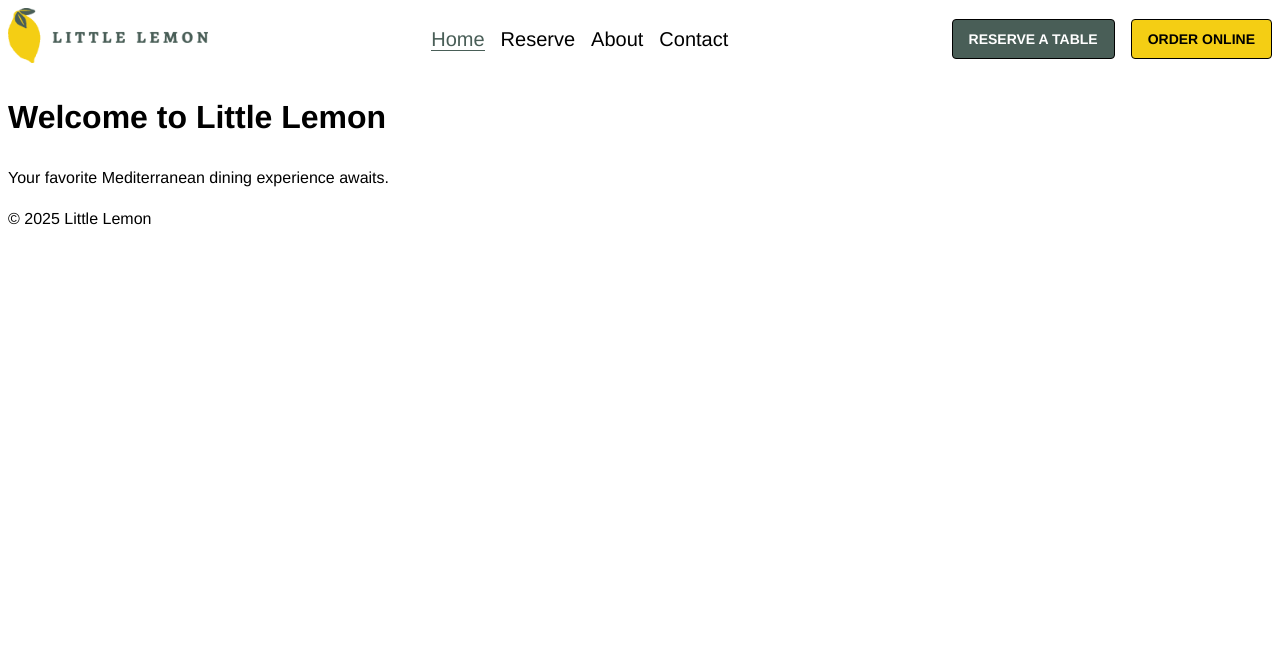
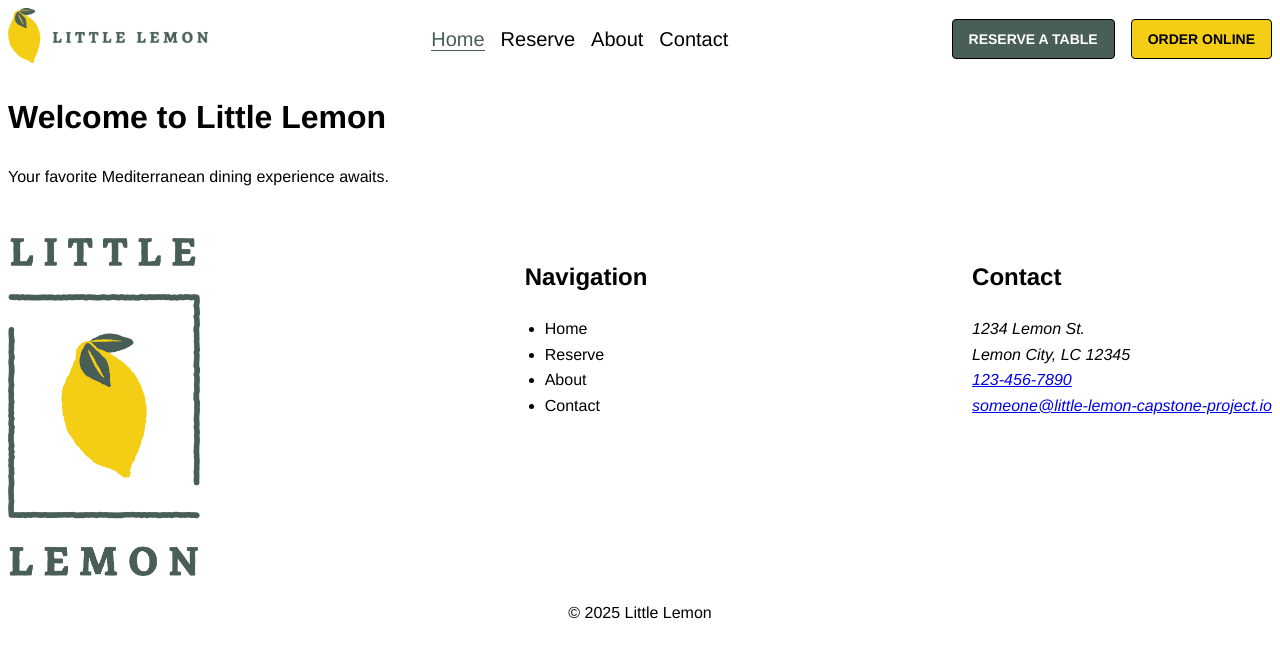
Before and after one commit to WesleySmits/Meta-Front-End-Developer-Capstone-Project, a React (Vite) app: page / in a window 1280 px wide. Shown: the top 658 px of the page. Built offline with nearby package versions, Linux system fonts and the light colour scheme.

Commit message:
Add Footer component

```diff
--- a/src/App.tsx
+++ b/src/App.tsx
@@ -7,6 +7,7 @@ import Header from './components/layout/header/Header';
 import { useCallback, useState } from 'react';
 import SidePanel from './components/base/side-panel/SidePanel';
 import MobileNavigation from './components/navigation/mobile/MobileNavigation';
+import Footer from './components/layout/footer/Footer';
 
 function App() {
     const [isPanelOpen, setPanelOpen] = useState(false);
@@ -27,9 +28,7 @@ function App() {
                     </Routes>
                 </main>
 
-                <footer>
-                    <p>&copy; 2025 Little Lemon</p>
-                </footer>
+                <Footer />
 
                 <SidePanel isOpen={isPanelOpen} onClose={handlePanelClose}>
                     <MobileNavigation />
--- /dev/null
+++ b/src/components/layout/footer/Footer.d.ts
@@ -0,0 +1,3 @@
+import React from 'react';
+declare const Footer: React.FC;
+export default Footer;
--- /dev/null
+++ b/src/components/layout/footer/Footer.module.css
@@ -0,0 +1,41 @@
+.footer {
+    display: flex;
+    flex-flow: column nowrap;
+    align-items: center;
+    gap: 1rem;
+    padding: 2rem 0;
+    max-width: var(--container-max-width);
+    margin: auto;
+
+    p {
+        margin: 0;
+    }
+
+    img {
+        max-width: 15vw;
+    }
+}
+
+.footerColumns {
+    display: flex;
+    flex-flow: column nowrap;
+    gap: 1rem;
+    width: 100%;
+
+    ul {
+        padding: 0 0 0 1.25rem;
+    }
+
+    nav a {
+        color: inherit;
+        text-decoration: none;
+    }
+}
+
+@media (min-width: 768px) {
+    .footerColumns {
+        flex-direction: row;
+        flex-wrap: wrap;
+        justify-content: space-between;
+    }
+}
--- /dev/null
+++ b/src/components/layout/footer/Footer.tsx
@@ -0,0 +1,54 @@
+import React from 'react';
+import NavigationMenu from '../../navigation/links';
+import { NavLink } from 'react-router-dom';
+import styles from './Footer.module.css';
+
+const Footer: React.FC = () => {
+    const year = new Date().getFullYear();
+
+    return (
+        <footer className={styles.footer}>
+            <div className={styles.footerColumns}>
+                <section>
+                    <img src="/logo-vertical.png" alt="Little Lemon Logo" width="200" height="352" />
+                </section>
+
+                <section>
+                    <h2>Navigation</h2>
+                    <nav>
+                        <ul>
+                            {NavigationMenu.map((item, index) => {
+                                return (
+                                    <li key={item.label + index}>
+                                        <NavLink to={item.href}>{item.label}</NavLink>
+                                    </li>
+                                );
+                            })}
+                        </ul>
+                    </nav>
+                </section>
+
+                <section>
+                    <h2>Contact</h2>
+
+                    <address>
+                        <p>1234 Lemon St.</p>
+                        <p>Lemon City, LC 12345</p>
+                        <p>
+                            <a href="tel:+1234567890">123-456-7890</a>
+                        </p>
+                        <p>
+                            <a href="mailto:someone@little-lemon-capstone-project.io">
+                                someone@little-lemon-capstone-project.io
+                            </a>
+                        </p>
+                    </address>
+                </section>
+            </div>
+
+            <p>&copy; {year} Little Lemon</p>
+        </footer>
+    );
+};
+
+export default Footer;
--- a/src/index.css
+++ b/src/index.css
@@ -54,3 +54,8 @@ body {
     -webkit-font-smoothing: antialiased;
     -moz-osx-font-smoothing: grayscale;
 }
+
+img {
+    max-width: 100%;
+    height: auto;
+}
--- a/tsconfig.app.json
+++ b/tsconfig.app.json
@@ -2,6 +2,7 @@
     "composite": true,
     "noEmit": false,
     "compilerOptions": {
+        "types": ["jest", "@testing-library/jest-dom"],
         "tsBuildInfoFile": "./node_modules/.tmp/tsconfig.app.tsbuildinfo",
         "target": "ES2020",
         "useDefineForClassFields": true,
--- a/tsconfig.json
+++ b/tsconfig.json
@@ -11,6 +11,6 @@
         "strict": true,
         "skipLibCheck": true
     },
-    "include": ["src/types/global.d.ts"],
+    "include": ["src/types/global.d.ts", "src/test/setup.ts"],
     "exclude": ["node_modules"]
 }
```
Also changed, not shown: 1 other file (tests, documents, lock files or other folders).
